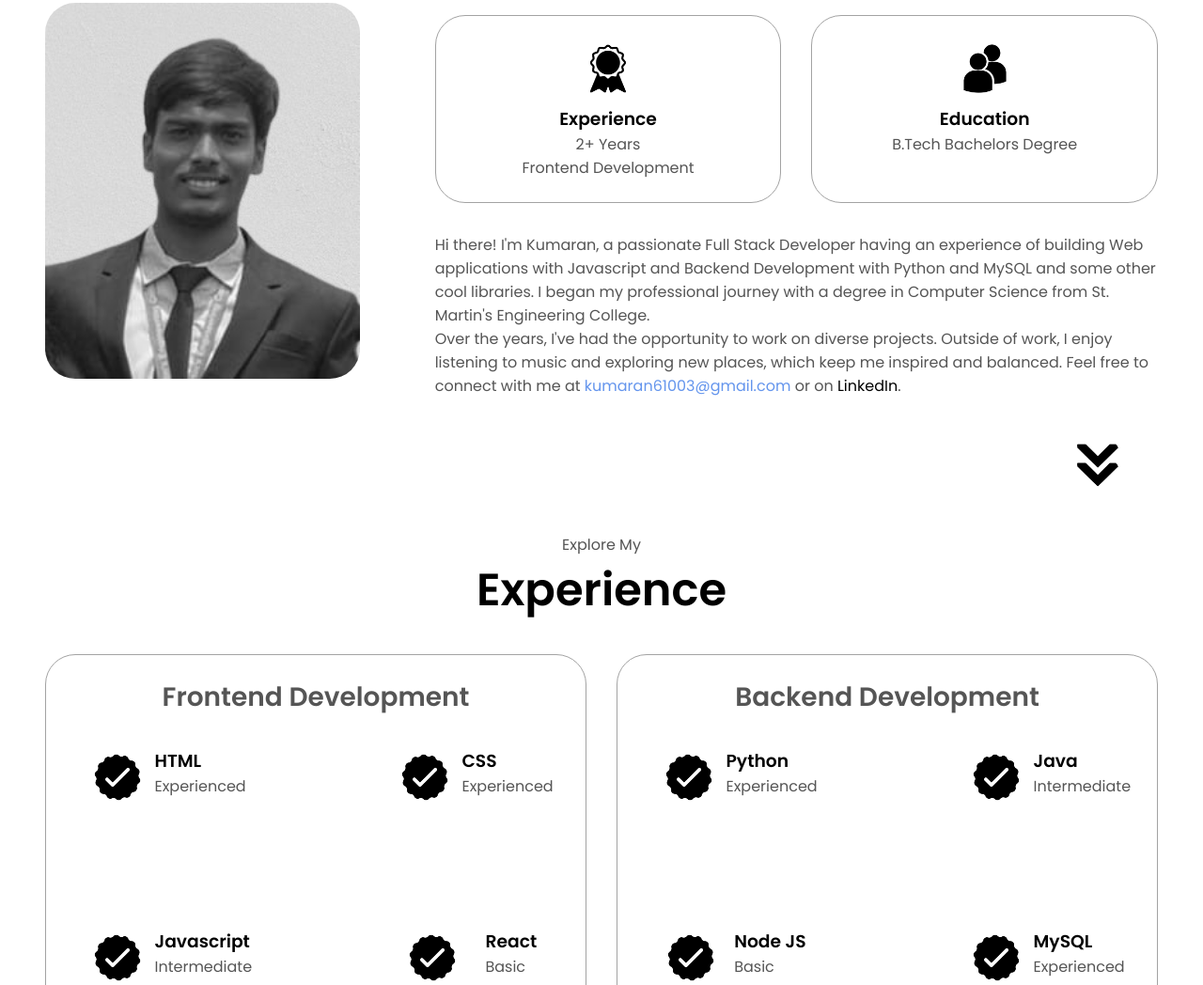
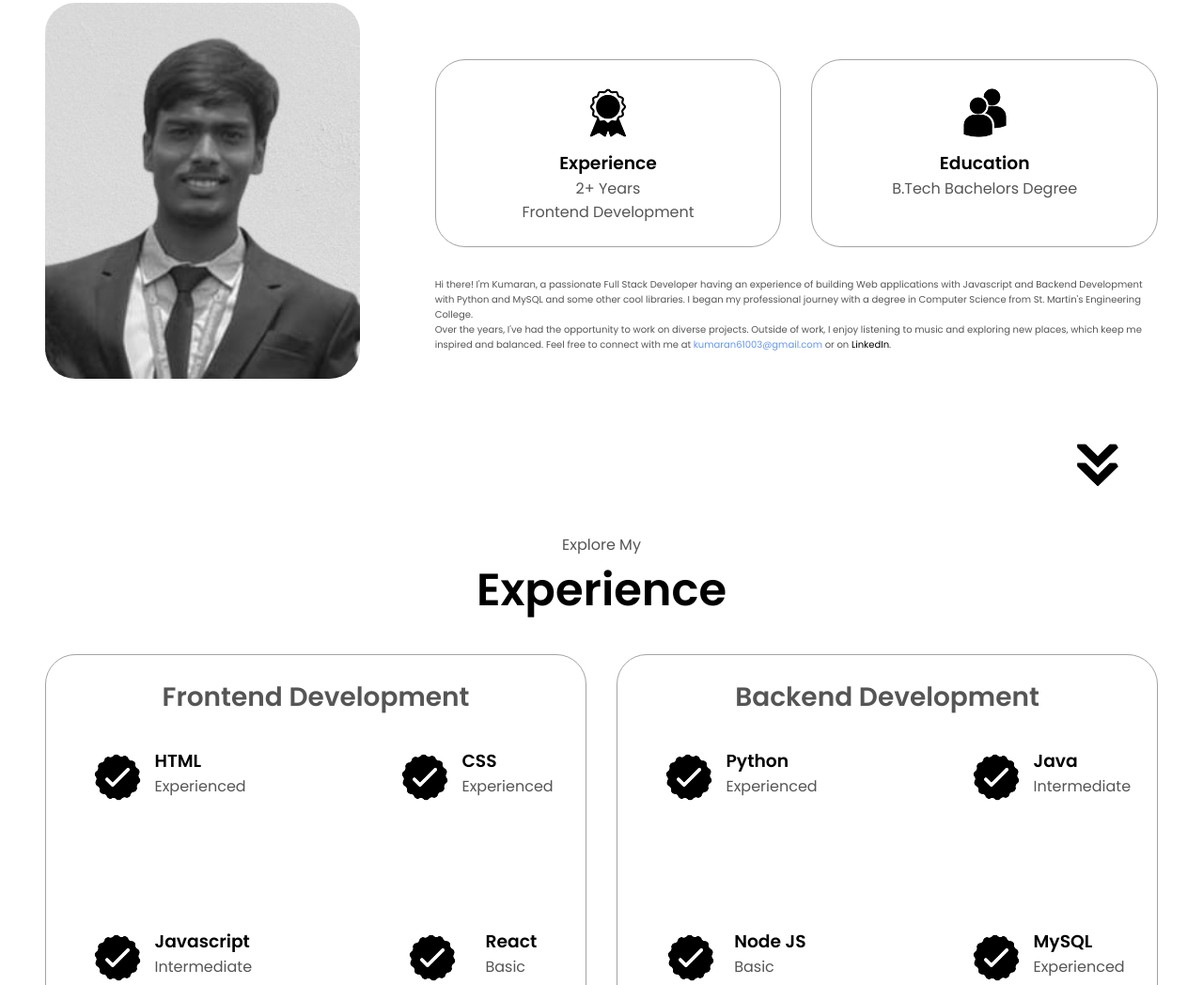
Before and after one commit to 6kumaran/S-Kumaran, a website: page index.html in a window 1280 px wide. Shown: the part 897-1945 px from the top of the page at 94% size. Drawn offline with Linux system fonts and the light colour scheme.

Commit message:
Update style.css

```diff
--- a/style.css
+++ b/style.css
@@ -208,6 +208,9 @@ section{
     margin-bottom: 2rem;
     margin-top: 2rem;
 }
+.text-container{
+    font-size: 10px;
+}
 .about-details-container{
     justify-content: center;
     flex-direction: column;
```
